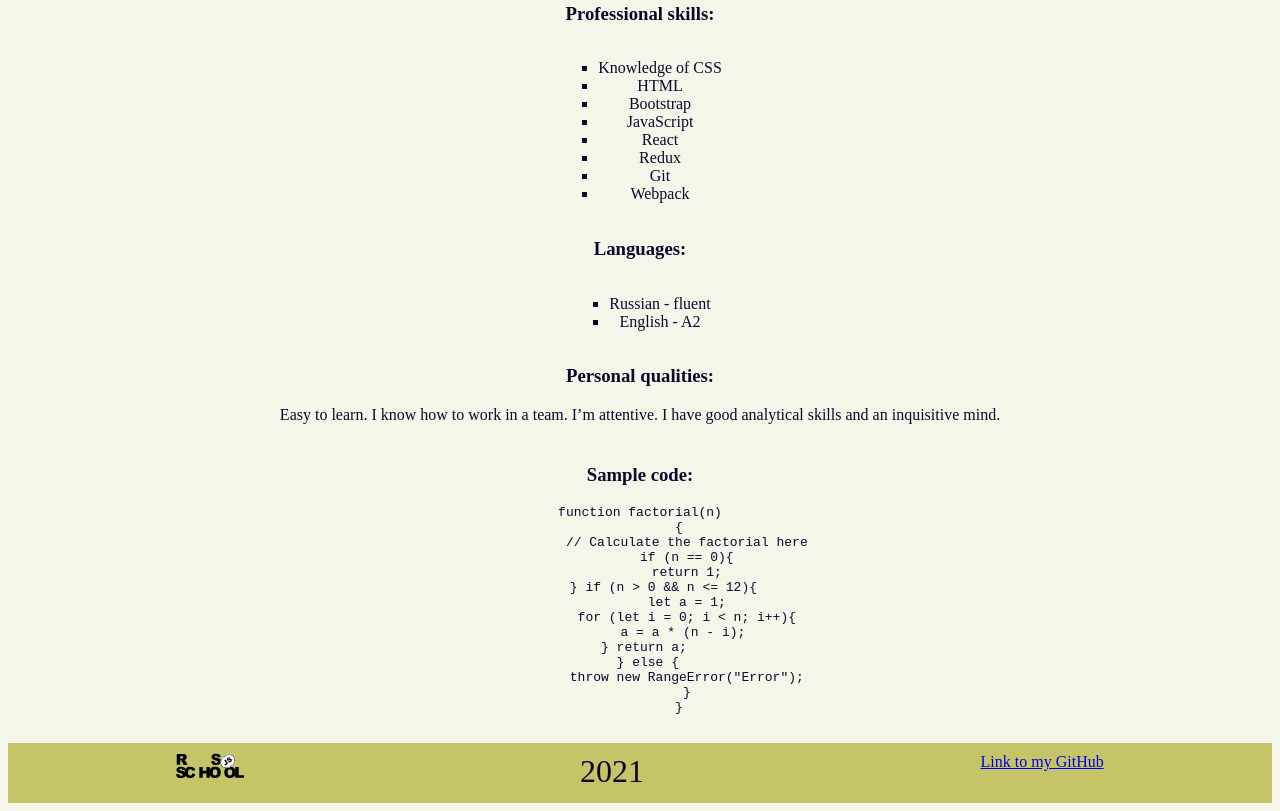
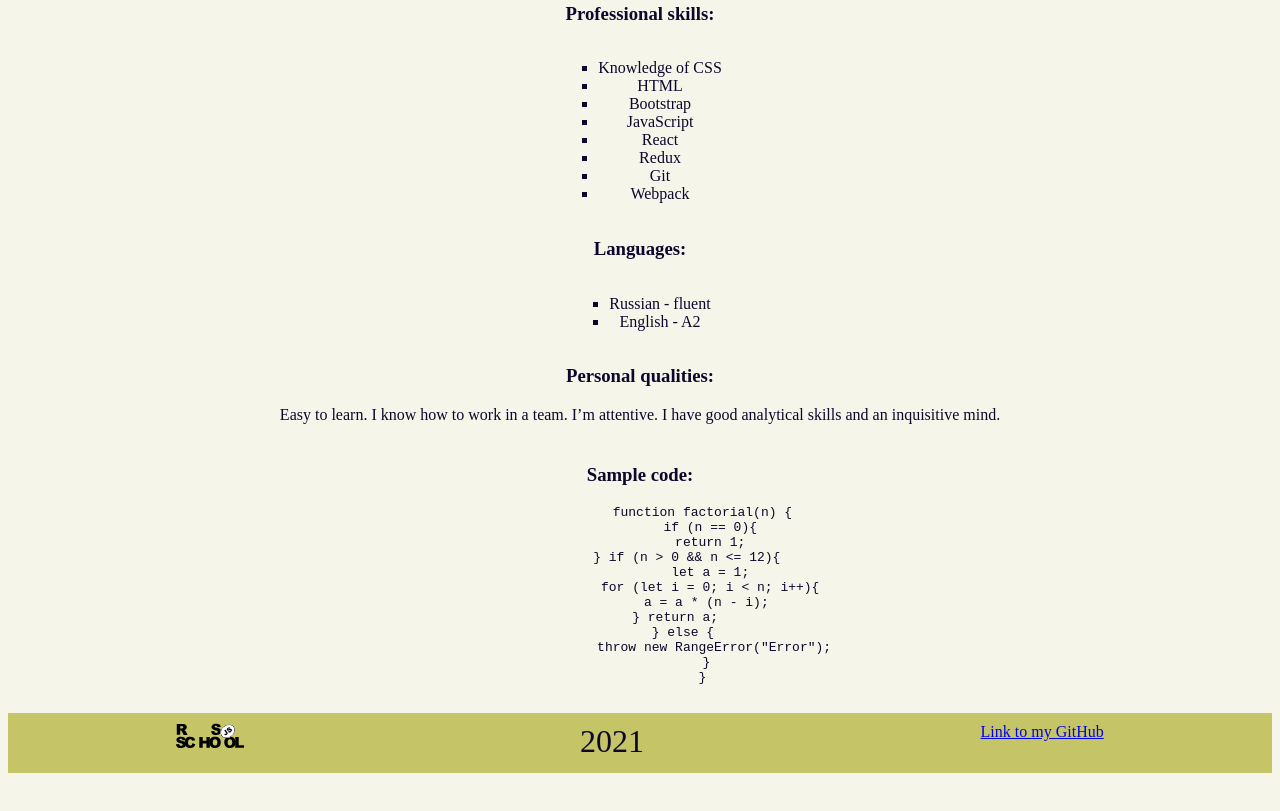
Before and after one commit to lrazhkavets/rsschool-cv, a plain HTML site: page index.html in a window 1280 px wide. Shown: the part 841-1652 px from the top of the page. After the commit the page ends 1622 px from the top, so only its background shows below. Drawn offline with Linux system fonts and the light colour scheme.

Commit message:
feat: update html and css files

```diff
--- a/index.html
+++ b/index.html
@@ -59,9 +59,8 @@
     Easy to learn. I know how to work in a team. I’m attentive. I have good analytical skills and an inquisitive mind.</section>
         <section>
             <h3>Sample code:</h3>
-            <pre>function factorial(n)
-          {
-            // Calculate the factorial here
+            <pre>
+                function factorial(n) {
                   if (n == 0){
                   return 1;
                   } if (n > 0 && n <= 12){
@@ -80,7 +79,7 @@
         <div class="footer">
             <a href="https://rs.school/js/">
                 <img src="img/rs_school_js.svg" height="25" alt="RS School"></a>
-            <time datetime="YYYY">2021</time>
+            <div class="year">2021</div>
             <a href="https://github.com/lrazhkavets">Link to my GitHub</a>
         </div>
     </footer>
--- a/style.css
+++ b/style.css
@@ -36,6 +36,6 @@ li {
   align-self: center;
   background-color: #c5c467;
 }
-time{
+.year{
   font-size: 2em;
 }
```
Lines whose indentation alone changed are shown as unchanged.
